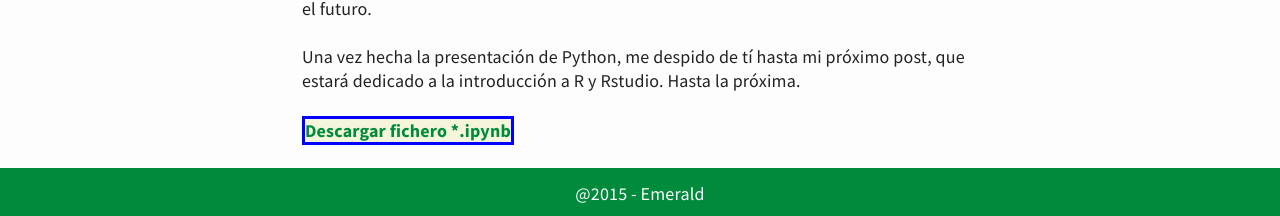
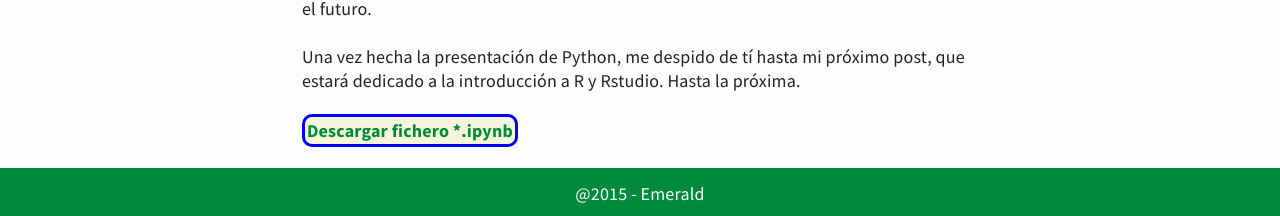
Before and after one commit to bigdatafran/big_data, a Jekyll site: the page built from _posts/2018-09-08-intro-python.md, in a window 1280 px wide. Shown: the part 2442-2658 px from the top of the page. Built offline with Jekyll 4.4.1, drawn with Linux system fonts in a browser that asks for light colours.

```diff
--- a/_sass/jupyter.scss
+++ b/_sass/jupyter.scss
@@ -35,7 +35,11 @@
 
 //Para boton descargar
 .descargar{
-    display: inline;
+    display: inline !important;
     background-color: beige;
     border: 3px solid blue;
+    padding: 2px;
+    border-radius: 10px 10px 10px 10px;
+    -moz-border-radius: 10px 10px 10px 10px;
+    -webkit-border-radius: 10px 10px 10px 10px
 }
```
